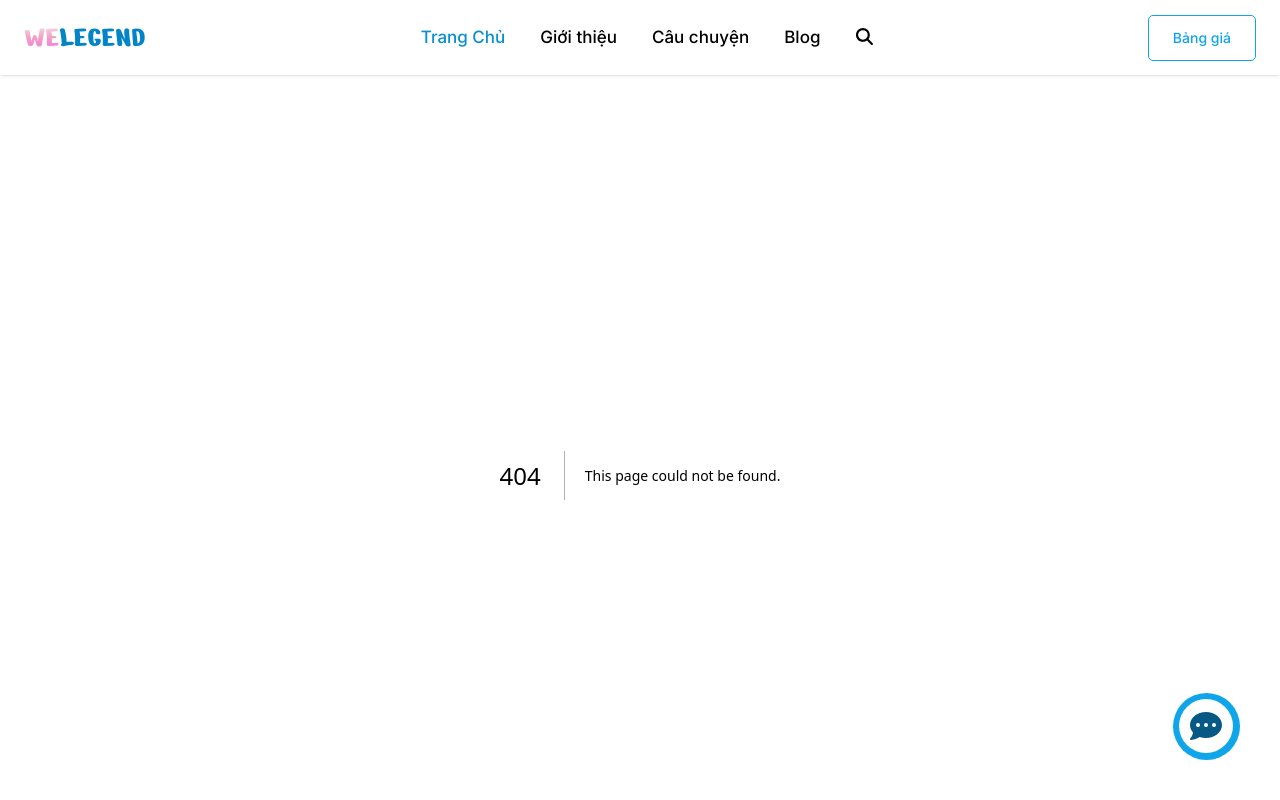
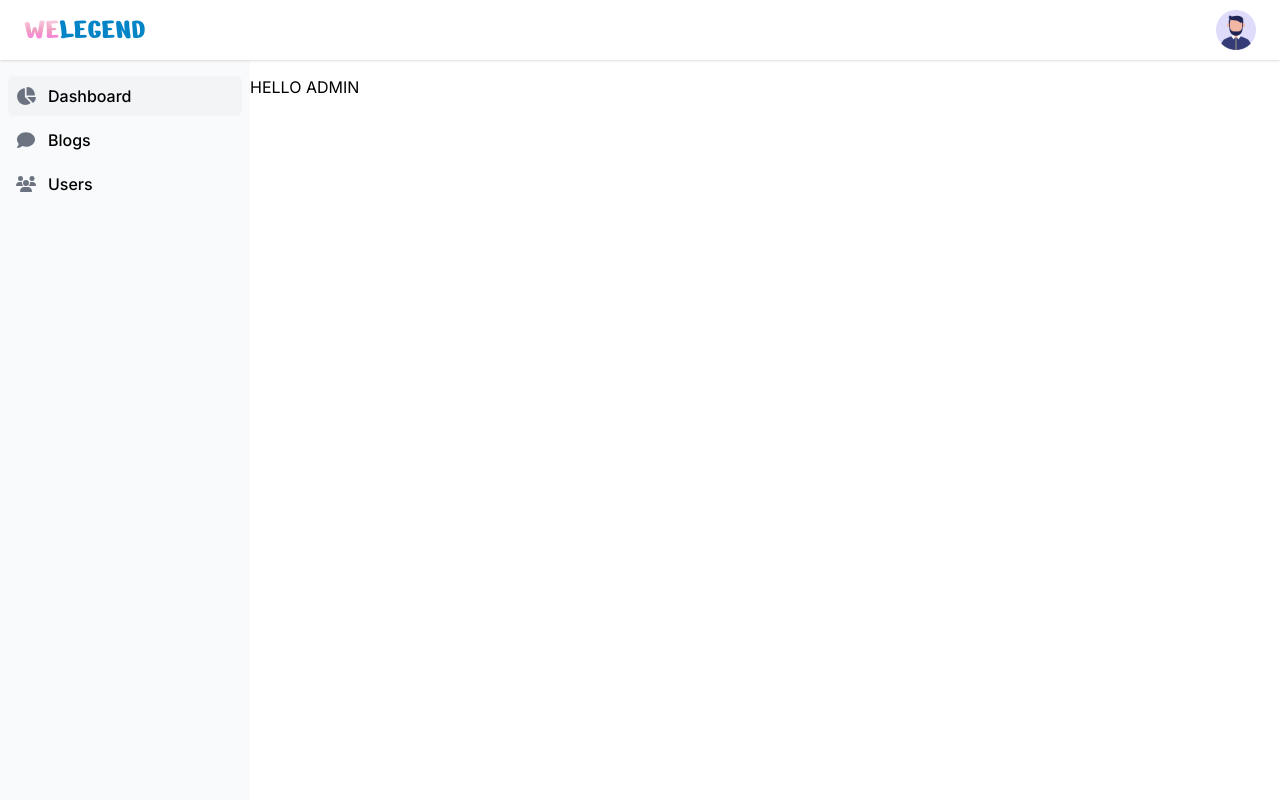
Before and after one commit to DreamTech-Team/Welegend-Web, a Next.js app in the folder welegend/: page /admin in a window 1280 px wide. Before the commit this address had no page. Shown: the top 800 px of the page. Built offline with nearby package versions, Linux system fonts and the light colour scheme; what tailwindcss-animated would draw is missing.

Commit message:
fix lint and config admin

```diff
--- a/welegend/app/layout.tsx
+++ b/welegend/app/(dashboard)/admin/layout.tsx
@@ -7,12 +7,12 @@ import React from 'react';
 import theme from '~/app/_externals/constants/theme.constant';
 import StyledComponentsRegistry from '~/app/_externals/lib/AntdRegistry';
 import cn from '~/app/_externals/utils/classes.merge';
-import Navbar from './_externals/components/Navbar';
-import Footer from './_externals/components/Footer';
-import { PopupMessage } from './_externals/components/popup-mesage/PopupMessage';
+import Navbar from '../../_externals/components/Navbar';
+import Footer from '../../_externals/components/Footer';
+import { PopupMessage } from '../../_externals/components/popup-mesage/PopupMessage';
 
-import HeaderAdmin from './_externals/components/HeaderAdmin';
-import SideBar from './_externals/components/SideBar';
+import HeaderAdmin from '../../_externals/components/HeaderAdmin';
+import SideBar from '../../_externals/components/SideBar';
 
 import { config } from '@fortawesome/fontawesome-svg-core';
 
@@ -20,18 +20,21 @@ config.autoAddCss = false;
 
 const inter = Inter({ subsets: ['latin'] });
 
+interface RootLayoutProps {
+  children: React.ReactNode;
+  params: { id: string };
+}
+
 export const metadata = {
   title: 'Welegend',
   description: 'Welegend was created by dreamtech',
 };
 
-const role = 'user' || 'admin';
-
-const RootLayout = ({ children }: React.PropsWithChildren) => (
+const RootLayout = ({ children }: RootLayoutProps) => {
+  return (
     <html lang="en">
       <body className={cn(inter.className, 'min-h-screen w-full mx-auto')}>
         <StyledComponentsRegistry>
-        {role === 'admin' ? (
           <>
             <HeaderAdmin />
             <ConfigProvider theme={theme}>
@@ -39,17 +42,10 @@ const RootLayout = ({ children }: React.PropsWithChildren) => (
             </ConfigProvider>
             <SideBar />
           </>
-        ) : (
-          <>
-            <Navbar />
-            <ConfigProvider theme={theme}>{children}</ConfigProvider>
-            <PopupMessage />
-            <Footer />
-          </>
-        )}
         </StyledComponentsRegistry>
       </body>
     </html>
   );
+};
 
 export default RootLayout;
--- /dev/null
+++ b/welegend/app/(dashboard)/admin/page.tsx
@@ -0,0 +1,11 @@
+'use client';
+
+export default function AdminDashboardPage() {
+  return (
+    <div className="bg-white">
+      <div className="w-full h-max inset-0 bg-contain bg-repeat-y">
+        HELLO ADMIN
+      </div>
+    </div>
+  );
+}
--- a/welegend/app/(pages)/home/_components/RatingCustomers.tsx
+++ b/welegend/app/(pages)/home/_components/RatingCustomers.tsx
@@ -47,6 +47,12 @@ const RatingCustomers = () => {
   const getRandomDisplayTime = () => {
     return Math.floor(Math.random() * (5000 - 2000 + 1) + 1000);
   };
+
+  interface Mascot {
+    src: StaticImageData;
+    displayTime: number;
+  }
+
   const mascots: Mascot[] = useMemo(
     () => [
       { src: Mascot1, displayTime: getRandomDisplayTime() },
--- /dev/null
+++ b/welegend/app/(pages)/layout.tsx
@@ -0,0 +1,50 @@
+import '~/app/globals.css';
+import '@fortawesome/fontawesome-svg-core/styles.css';
+
+import { ConfigProvider } from 'antd';
+import { Inter } from 'next/font/google';
+import React from 'react';
+import theme from '~/app/_externals/constants/theme.constant';
+import StyledComponentsRegistry from '~/app/_externals/lib/AntdRegistry';
+import cn from '~/app/_externals/utils/classes.merge';
+import Navbar from '../_externals/components/Navbar';
+import Footer from '../_externals/components/Footer';
+import { PopupMessage } from '../_externals/components/popup-mesage/PopupMessage';
+
+import HeaderAdmin from '../_externals/components/HeaderAdmin';
+import SideBar from '../_externals/components/SideBar';
+
+import { config } from '@fortawesome/fontawesome-svg-core';
+
+config.autoAddCss = false;
+
+const inter = Inter({ subsets: ['latin'] });
+
+interface RootLayoutProps {
+  children: React.ReactNode;
+  params: { id: string };
+}
+
+export const metadata = {
+  title: 'Welegend',
+  description: 'Welegend was created by dreamtech',
+};
+
+const RootLayout = ({ children }: RootLayoutProps) => {
+  return (
+    <html lang="en">
+      <body className={cn(inter.className, 'min-h-screen w-full mx-auto')}>
+        <StyledComponentsRegistry>
+          <>
+            <Navbar />
+            <ConfigProvider theme={theme}>{children}</ConfigProvider>
+            <PopupMessage />
+            <Footer />
+          </>
+        </StyledComponentsRegistry>
+      </body>
+    </html>
+  );
+};
+
+export default RootLayout;
```
Also changed, not shown: welegend/app/(pages)/page.tsx (renamed from welegend/app/page.tsx). Lines whose indentation alone changed are shown as unchanged.
